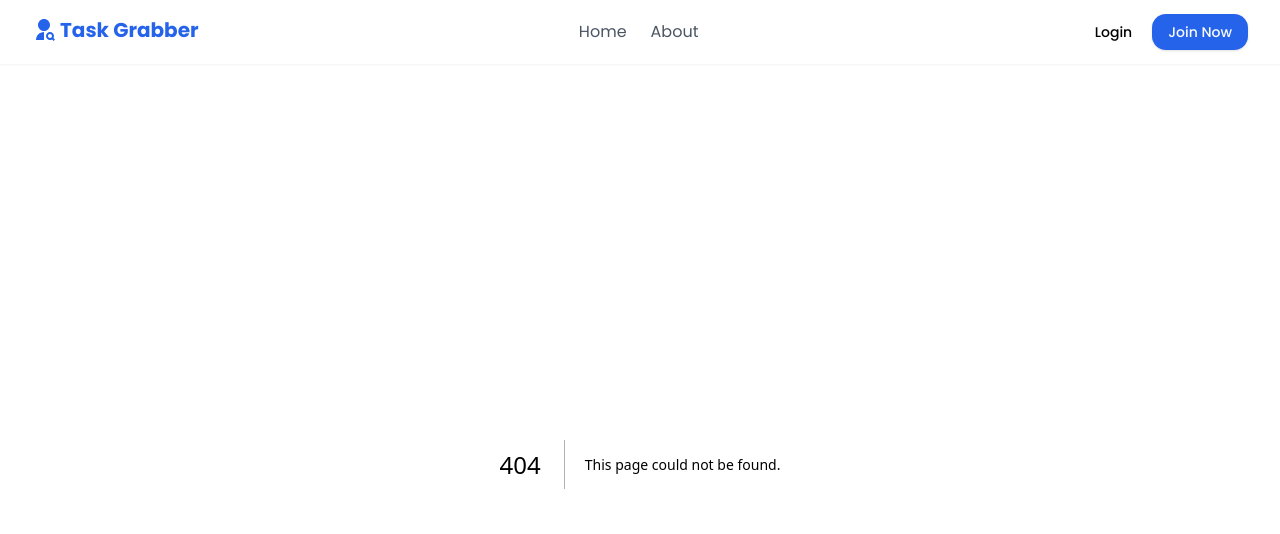
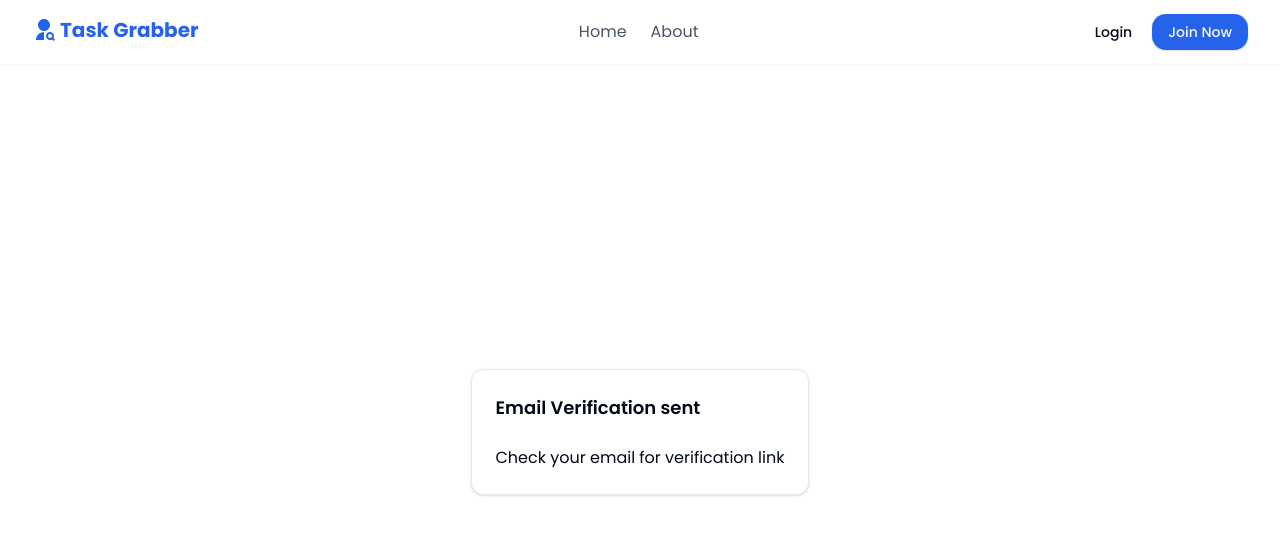
Before and after one commit to lemredd/frontend, a Next.js app: page /auth/verify/tell in a window 1280 px wide. Before the commit this address had no page. Shown: the top 534 px of the page. Built offline with nearby package versions, Linux system fonts and the light colour scheme.

Commit message:
refactor(page): move to `/auth/verify/tell`

```diff
--- a/app/auth/verify/page.tsx
+++ /dev/null
@@ -1,12 +0,0 @@
-"use client"
-
-import { useSearchParams } from "next/navigation"
-
-export default function VerifyPage() {
-  const searchParams = useSearchParams()
-  return (
-    <main>
-      {searchParams.get("token")}
-    </main>
-  )
-}
--- /dev/null
+++ b/app/auth/verify/tell/page.tsx
@@ -0,0 +1,18 @@
+"use client"
+
+import { Card, CardContent, CardHeader } from "@/components/ui/card"
+
+export default function VerifyPage() {
+  return (
+    <main className="flex h-full flex-col items-center justify-center">
+      <Card>
+        <CardHeader>
+          <h2 className="text-lg font-semibold">Email Verification sent</h2>
+        </CardHeader>
+        <CardContent>
+          <p>Check your email for verification link</p>
+        </CardContent>
+      </Card>
+    </main>
+  )
+}
```
